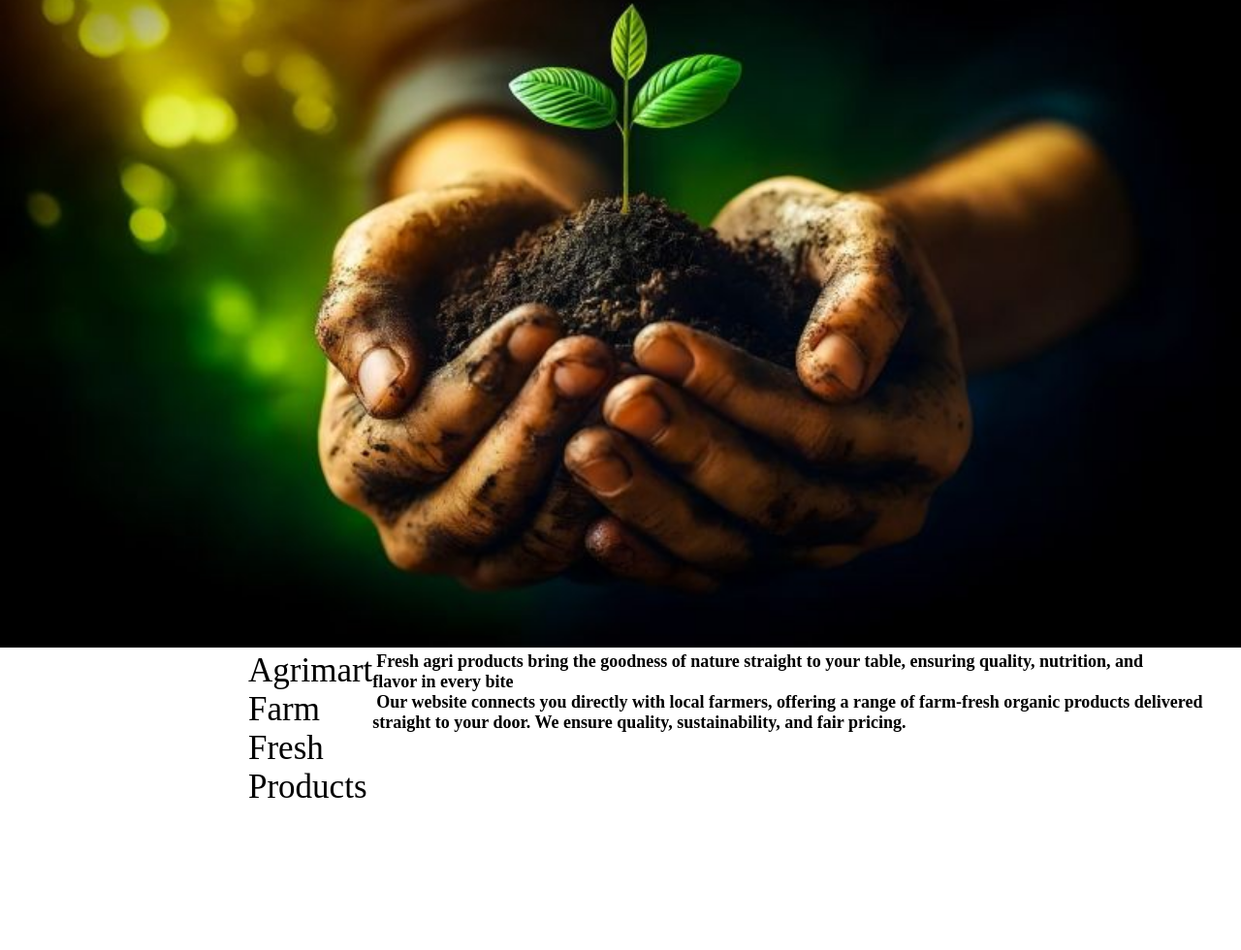
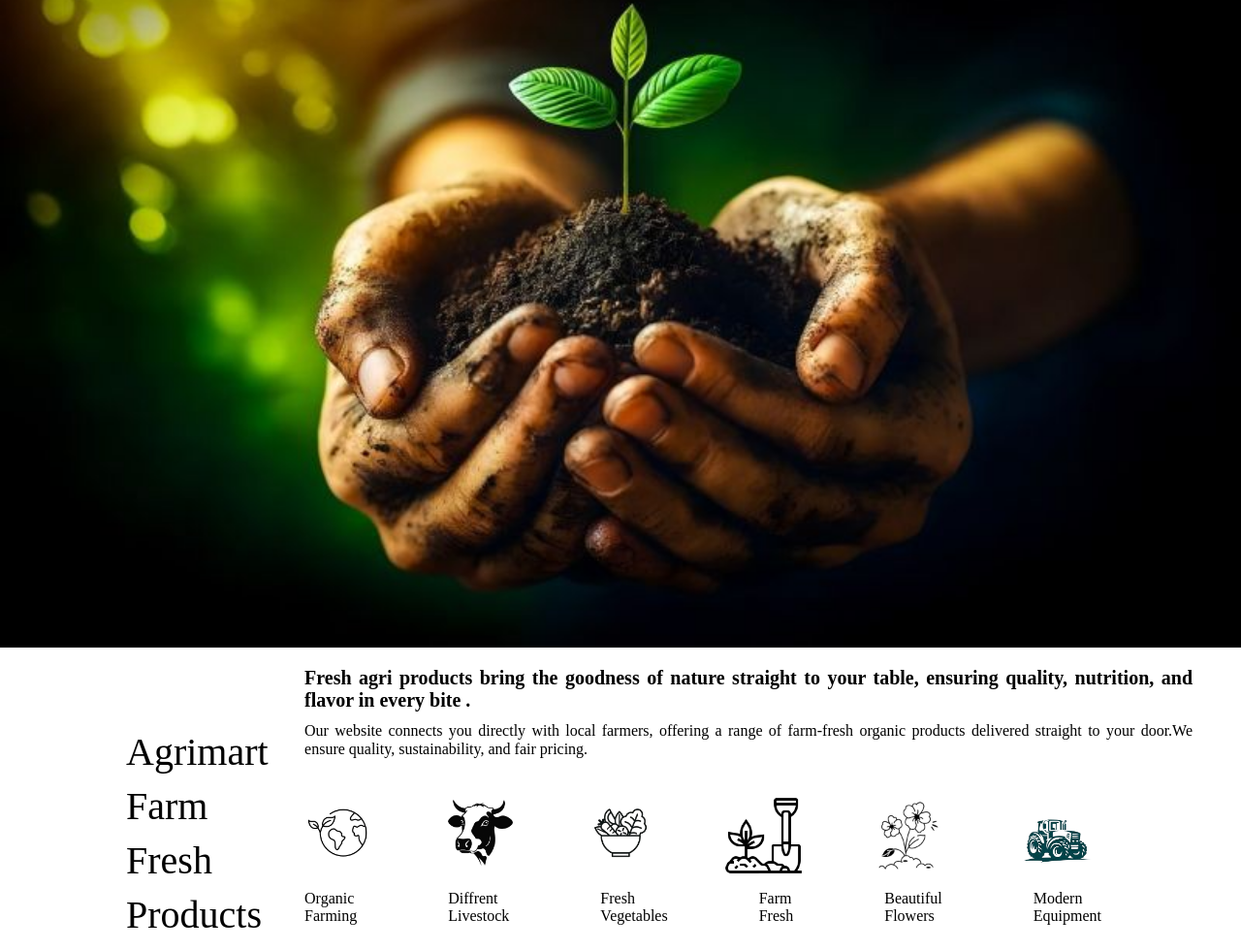
Before and after one commit to nidhinagpure/fresh-fusion, a React app: page / in a window 1280 px wide. Shown: the part 126-1106 px from the top of the page at 97% size. Before the commit the page ends 958 px from the top, so only its background shows below. Built offline with nearby package versions, Linux system fonts and the light colour scheme.

Commit message:
Add Icons Hero Section

```diff
--- a/src/components/navbar/Navbar.jsx
+++ b/src/components/navbar/Navbar.jsx
@@ -1,18 +1,24 @@
 
 import './../navbar/Navbarr.css';
- import  Logo from './../../assets/project-Logo.png';
+import Logo from './../../assets/project-Logo.png';
 import Image from './../navbar/main-Image.jpeg';
+import Cow from './../navbar/cow.9dfa9d469820c38aab61.png';
+import Flower from './../navbar/flower.24fd713663897804bcb2.png';
+import Farmer from './../navbar/farm.png';
+import Earth from './../navbar/earth.0b9cdbcbe4284655c245.png';
+import Trak from './../navbar/tract.3159894a3d7326a93f87.png';
+import Vegetables from './../navbar/vegetable.164d2731f5f12bc80d38.png';
 
-export default function Navbar(){
-    return(
+export default function Navbar() {
+  return (
     <div>
       <div className="navbar-Container">
-                 <span className='logo-Container'> <img src= {Logo} className="Navbar-Logo"></img></span>
+        <span className='logo-Container'> <img src={Logo} className="Navbar-Logo"></img></span>
         <div className="navbar-Heading">
           <span className='navbar-Text'><a href="./../../index" className='remove-Name'>Home</a></span>
-               <span className='navbar-Text'><a href="./../../view/services"className='remove-Name'>Services</a></span>
-               <span className='navbar-Text'><a href="./../../view/about"className='remove-Name'>About</a></span>
-               <span className='navbar-Text'><a href="./../../view/bolgs"className='remove-Name'>Bolgs</a></span>
+          <span className='navbar-Text'><a href="./../../view/services" className='remove-Name'>Services</a></span>
+          <span className='navbar-Text'><a href="./../../view/about" className='remove-Name'>About</a></span>
+          <span className='navbar-Text'><a href="./../../view/bolgs" className='remove-Name'>Bolgs</a></span>
         </div>
       </div>
       <img src={Image} className='main-Image'></img>
@@ -20,13 +26,41 @@ export default function Navbar(){
       <div className='hero-Container'>
 
         <div className='hero-Text'>
-                  <span className='hero-head'>Agrimart <br></br>Farm Fresh <br></br> Products</span>
+          <span className='hero-head'>Agrimart<br></br> Farm Fresh Products </span>
         </div>
 
         <div className='hero-Content'>
-                <span className='hero-paragraph'>Fresh agri products bring the goodness of nature straight to your table, ensuring quality, nutrition, and<br></br> flavor in every bite</span> <br></br>
-                <span className='hero-paragraph'>Our website connects you directly with local farmers, offering a range of farm-fresh organic products delivered straight to your door. We ensure quality, sustainability, and fair pricing.</span>
+          <span className='hero-paragraph'>Fresh agri products bring the goodness of nature straight to your table, ensuring quality, nutrition, and flavor in every bite .</span><br></br>
+          <span className='hero-Paragraph'>Our website connects you directly with local farmers, offering a range of farm-fresh organic products delivered straight to your door.We ensure quality, sustainability, and fair pricing.</span>
+
+
+
+          <div className='section-Icons'>
+          <img src={Earth} className='hero-Icons'></img>
+          <img src={Cow} className='hero-Icons'></img>
+          <img src={Vegetables} className='hero-Icons'></img>
+          <img src={Farmer} className='hero-Icons'></img>
+          <img src={Flower} className='hero-Icons'></img>
+          <img src={Trak} className='hero-Icons'></img>
           </div>
+
+          <div className='section-Texts'>
+            <p className='section-Text'>Organic<br></br>
+            Farming</p>
+            <p className='section-Text'>Diffrent<br></br>
+            Livestock</p>
+            <p className='section-Text'>Fresh<br></br>
+            Vegetables</p>
+            <p className='section-Text'>Farm<br></br>
+            Fresh</p>
+            <p className='section-Text'>Beautiful<br></br>
+            Flowers</p>
+            <p className='section-Text'>Modern<br></br>
+            Equipment</p>
+          </div>
+          </div>
+
+
 
       </div>
 
--- a/src/components/navbar/Navbarr.css
+++ b/src/components/navbar/Navbarr.css
@@ -43,23 +43,43 @@ body{
 
 .hero-Container{
     display: flex;
+    justify-content: space-around;
+    margin-top: 6px;
 }
 .hero-Text{
-    font-size: 35px;
-    margin-left: 20%;
-}
-.hero-Section{
-
-}
-.hero-head{
-
+    font-family: cursive;
+    font-size: 40px;
+    line-height: 1.4;
+    margin: 70px 20px 0 130px;
 }
 .hero-Content{
+  padding: 10px;
+  padding-right: 50px;
+  text-align: justify;
+}
 
-
+.hero-paragraph{
+    font-size: 20px;
+    font-weight: bold;
 }
-.hero-paragraph{
-    font-weight: bold;
-    font-size: 18px;
-    padding: 4px;
+.hero-Paragraph{
+    display: block;
+    font-size: 16px;
+    line-height: 1.2;
+    padding-top: 10px;
 }
+.section-Icons{
+    display: flex;
+    margin-top: 40px;
+ }
+.hero-Icons{
+    display: block;
+    height: 80px;
+    padding: 0 70px 0 0;
+}
+.section-Texts{
+    display: flex;
+}
+.section-Text{
+    padding: 0 94px 0 0;
+}
```
Also changed, not shown: src/components/navbar/farm.png (added), src/components/navbar/farmer.8ac06cd6261182b1e37d.png (deleted). Lines whose indentation alone changed are shown as unchanged.
